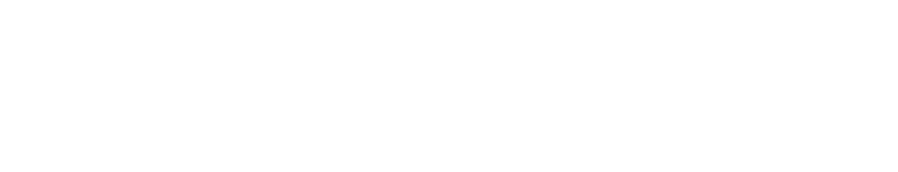
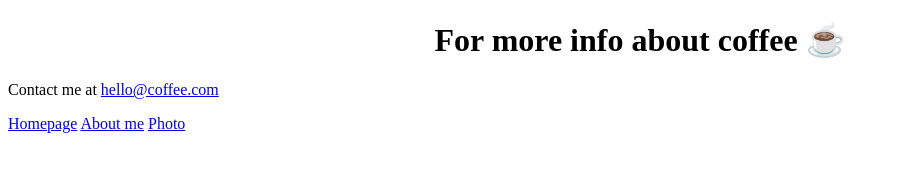
Before and after one commit to Suyeee-lix/mutltiple-page-hosting, a plain HTML site: page about.html in a window 1280 px wide. Shown: the whole page, without its empty margins (0-898 px from the left). Drawn offline with Linux system fonts and the light colour scheme.

Commit message:
Complete multiple pages hosting

```diff
--- a/about.html
+++ b/about.html
@@ -0,0 +1,21 @@
+<!DOCTYPE html>
+<html lang="en">
+<head>
+    <meta charset="UTF-8">
+    <meta name="viewport" content="width=, initial-scale=1.0">
+    <title>Document</title>
+    <link rel="stylesheet" href="/css/styles.css">
+</head>
+<body>
+    <h1>
+        For more info about coffee ☕
+    </h1>
+    <p>
+
+        Contact me at <a href="mailto:hello@coffee.com">hello@coffee.com</a>
+    </p>
+    <a href="/"> Homepage</a>
+    <a href="#"> About me</a>
+    <a href="/images/logo.jpg"> Photo</a>
+</body>
+</html>
--- a/css/styles.css
+++ b/css/styles.css
@@ -0,0 +1,8 @@
+h1 {
+    text-align:center;
+}
+a {
+    text-align:center;
+
+
+}
```
Also changed, not shown: index.html (+16 -3 lines), images/logo.jpg (added), 1 other file.
